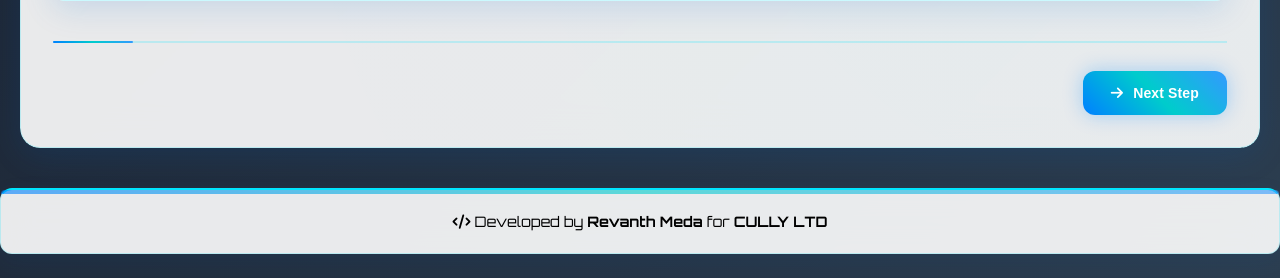
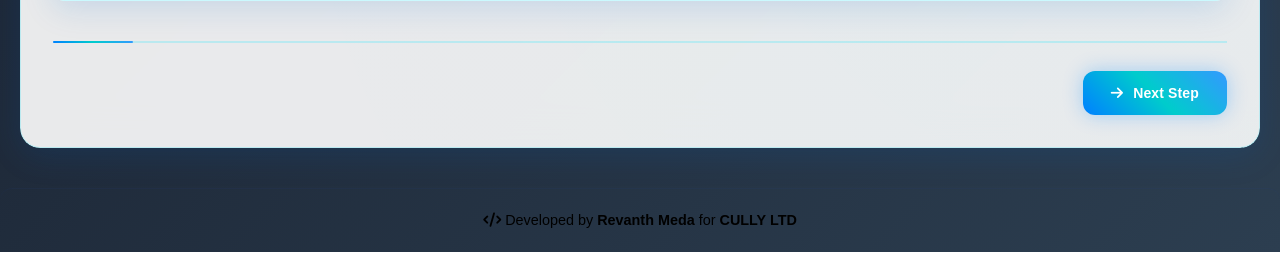
Before and after one commit to RevanthMeda/SERVER, a Python web app: template templates/Site_Survey.html in a window 1280 px wide. Shown: the part 2337-2615 px from the top of the page. After the commit the page ends 2589 px from the top, so only its background shows below. Run offline with Jinja, Linux system fonts and the light colour scheme; the template is opened without the code that fills it, so the values that code supplies are empty; some libraries are stand-ins or nearby versions.

Commit message:
Update Site_Survey.html

```diff
--- a/templates/Site_Survey.html
+++ b/templates/Site_Survey.html
@@ -3294,11 +3294,11 @@
 
   <!-- Developer Credit Section -->
   <footer class="developer-credit">
-      <div class="form-section" style="text-align: center; margin-top: 40px; padding: 20px; border-top: 2px solid var(--cyber-electric);">
-          <p style="color: var(--text-medium); font-size: 0.9rem; margin: 0;">
-              <i class="fas fa-code"></i> Developed by <strong style="color: var(--cyber-electric);">Revanth Meda</strong> for <strong style="color: var(--crystal-white);">CULLY LTD</strong>
-          </p>
-      </div>
+    <div style="text-align: center; margin-top: 40px; padding: 20px; border-top: 1px solid rgba(30, 58, 138, 0.1); background: var(--cully-white); border-radius: 12px; box-shadow: var(--cully-shadow);">
+      <p style="color: var(--cully-gray); font-size: 0.9rem; margin: 0; font-family: 'Montserrat', sans-serif;">
+        <i class="fas fa-code"></i> Developed by <strong><a href="https://www.linkedin.com/in/revanth-meda-1ab294226/" target="_blank" style="color: var(--cully-navy); text-decoration: none;">Revanth Meda</a></strong> for <strong><a href="https://www.cully.ie/" target="_blank" style="color: var(--cully-navy); text-decoration: none;">CULLY LTD</a></strong>
+      </p>
+    </div>
   </footer>
 </body>
 </html>
```
